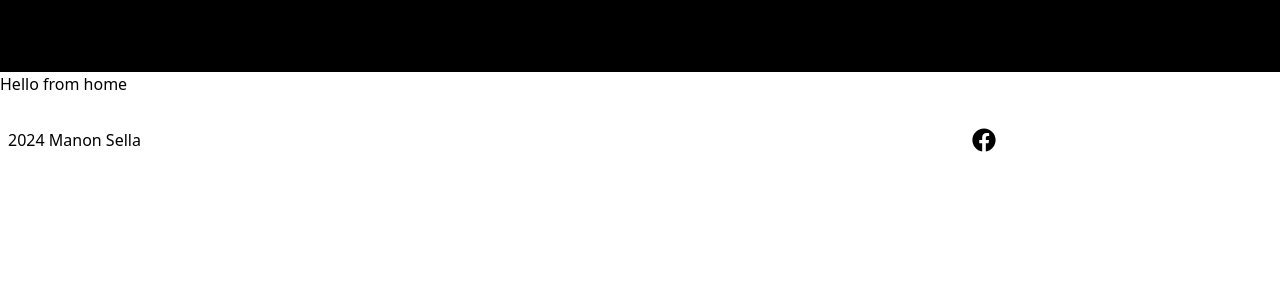
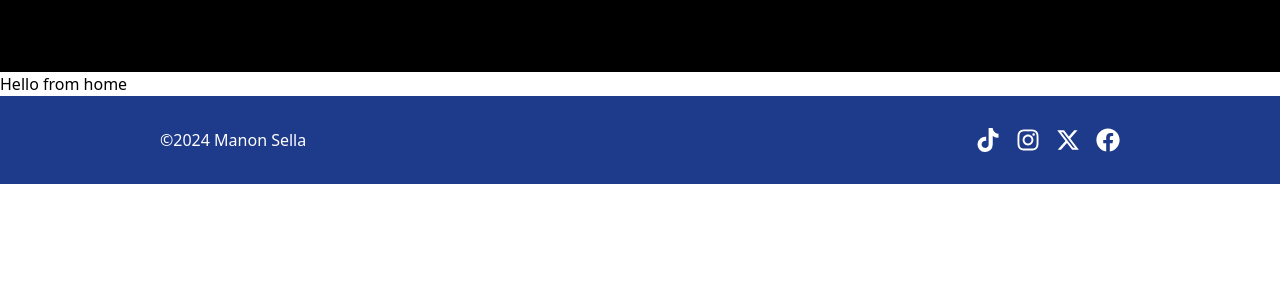
Before and after one commit to ManonSella/weInk, a React (Vite) app: page / in a window 1280 px wide. Shown: the top 300 px of the page. Built offline with nearby package versions, Linux system fonts and the light colour scheme; no server answers.

Commit message:
reworks footer style

```diff
--- a/src/Footer.jsx
+++ b/src/Footer.jsx
@@ -1,26 +1,38 @@
-import { FaFacebook, FaInstagram, FaLine } from "react-icons/fa";
-import { IoLogoWechat } from "react-icons/io5";
+import { FaFacebook, FaInstagram, FaTiktok } from "react-icons/fa";
+import { FaXTwitter } from "react-icons/fa6";
+// icons imported from: https://react-icons.github.io/react-icons/
 
 export default function Footer() {
   return (
-    <div className="flex flex-col max-w-full px-2 py-4 mx-auto justify-between sm:flex-row text-center text-gray-500">
-      <a href="https://github.com/ManonSella">
-        <p className="text-black py-4">2024 Manon Sella</p>
-      </a>
-      <div className="flex justify-between sm:w-[300px] pt-4 text-2xl">
-        <a href="https://www.facebook.com">
-          <FaFacebook fill="black" />
-        </a>{" "}
-        <a href="https://www.instagram.com">
-          <FaInstagram fill="white" />
+    <footer className="bg-blue-900 text-white">
+      <div className="max-w-[1024px] p-8 mx-auto flex flex-col lg:flex-row lg:justify-between text-center">
+        <a className="mb-4 lg:mb-0" href="https://github.com/ManonSella">
+          ©2024 Manon Sella
         </a>
-        <a href="https://www.line.com">
-          <FaLine fill="white" />
-        </a>
-        <a href="https://www.wechat.com">
-          <IoLogoWechat fill="white" />
-        </a>
+
+        <ul className="flex justify-around text-2xl lg:gap-4">
+          <li>
+            <a href="https://www.tiktok.com">
+              <FaTiktok />
+            </a>
+          </li>
+          <li>
+            <a href="https://www.instagram.com">
+              <FaInstagram />
+            </a>
+          </li>
+          <li>
+            <a href="https://www.twitter.com">
+              <FaXTwitter />
+            </a>
+          </li>
+          <li>
+            <a href="https://www.facebook.com">
+              <FaFacebook />
+            </a>
+          </li>
+        </ul>
       </div>
-    </div>
+    </footer>
   );
 }
```
